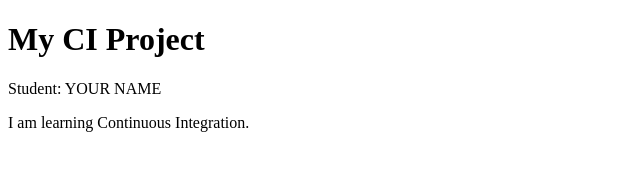
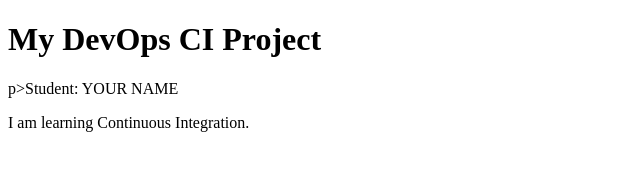
Before and after one commit to Gulzar1993/ci-homework, a plain HTML site: page index.html in a window 1280 px wide. Shown: the whole page, without its empty margins (0-640 px from the left). Drawn offline with Linux system fonts and the light colour scheme.

Commit message:
Fix failed CI test

```diff
--- a/index.html
+++ b/index.html
@@ -5,8 +5,8 @@
 </head>
 
 <body>
-    <h1>My CI Project</h1>
-    <p>Student: YOUR NAME</p>
+    <h1>My DevOps CI Project
+    </h1>p>Student: YOUR NAME</p>
     <p>I am learning Continuous Integration.</p>
 </body>
 </html>
```
